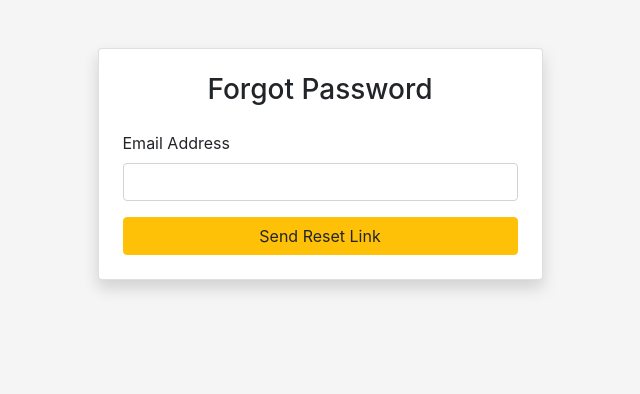
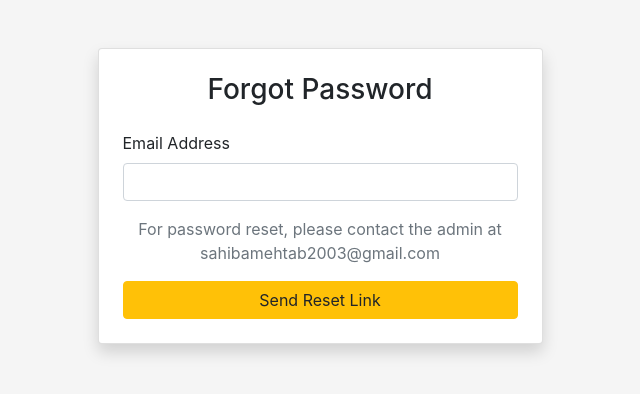
Before and after one commit to saiba03-devops/donation-project, a Django app: page /forgot-password/ in a window 1280 px wide. Shown: the top 394 px of the page, without its empty margins (320-960 px from the left). Run offline with Django 5.2, Linux system fonts and the light colour scheme.

Commit message:
disable live password email

```diff
--- a/donationapp/urls.py
+++ b/donationapp/urls.py
@@ -32,14 +32,7 @@ urlpatterns = [
 
     path('payment-success/', views.payment_success, name='payment_success'),
 
-    path(
-    'forgot-password/',
-    auth_views.PasswordResetView.as_view(
-        template_name='forgot_password.html',
-        success_url='/password-reset-done/'
-    ),
-    name='forgot_password'
-),
+    path('forgot-password/', views.forgot_password, name='forgot_password'),
 
 path(
     'password-reset-done/',
--- a/donationapp/views.py
+++ b/donationapp/views.py
@@ -222,9 +222,8 @@ def donate(request):
 
     return render(request, 'donate.html')
 
-
-
-
+def forgot_password(request):
+    return render(request, 'forgot_password.html')
 
 @csrf_exempt
 def payment_success(request):
--- a/templates/forgot_password.html
+++ b/templates/forgot_password.html
@@ -37,7 +37,9 @@
                                required>
 
                     </div>
-
+<p class="text-muted text-center">
+    For password reset, please contact the admin at sahibamehtab2003@gmail.com
+</p>
                     <button type="submit"
                             class="btn btn-warning btn-block">
 
```
